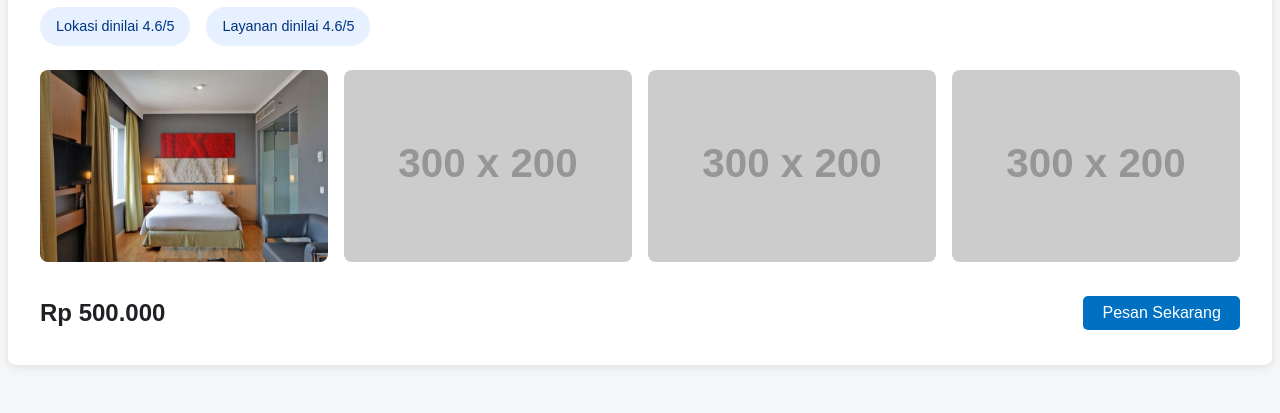
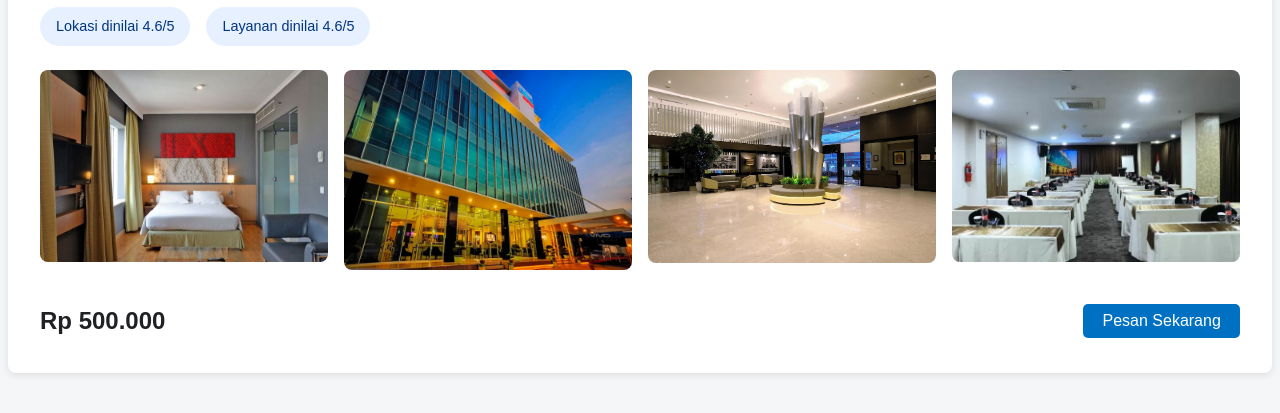
Before and after one commit to agung2342/Pemesanan-Hotel, a plain HTML site: page index.html in a window 1280 px wide. Shown: the part 285-698 px from the top of the page. Drawn offline with Linux system fonts and the light colour scheme; placeholder pictures from the web are drawn by us.

Commit message:
Update index.html

```diff
--- a/index.html
+++ b/index.html
@@ -143,9 +143,9 @@
 
     <div class="gallery">
       <img src="standar.jpg" alt="Kamar">
-      <img src="https://via.placeholder.com/300x200?text=Gedung+Hotel" alt="Gedung">
-      <img src="https://via.placeholder.com/300x200?text=Lobby" alt="Lobby">
-      <img src="https://via.placeholder.com/300x200?text=Ruang+Meeting" alt="Meeting Room">
+      <img src="gambar 1.webp" alt="Gedung">
+      <img src="lobby.webp" alt="Lobby">
+      <img src="meting.webp" alt="Meeting Room">
     </div>
 
     <div class="price">Rp 500.000 <button class="btn">Pesan Sekarang</button></div>
```
